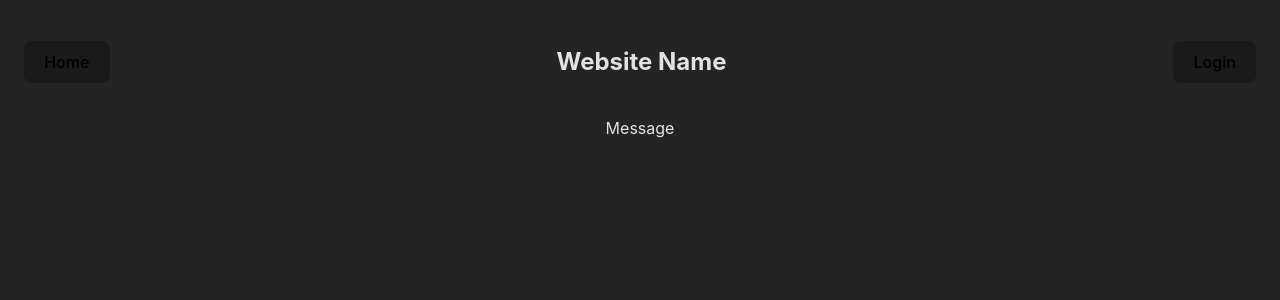
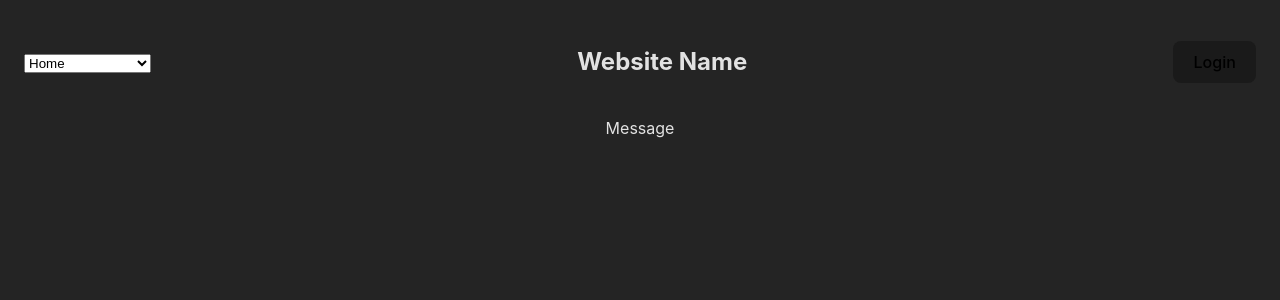
Before and after one commit to carlosm4247/electionsphere, a React (Vite) app in the folder capstone-ui/: page / in a window 1280 px wide. Shown: the top 300 px of the page. Built offline with nearby package versions, Linux system fonts and the light colour scheme.

Commit message:
Created dropdown bar for navigation with options of home and presidential race pages.

```diff
--- a/capstone-ui/src/Components/App/App.jsx
+++ b/capstone-ui/src/Components/App/App.jsx
@@ -20,11 +20,30 @@ export default function App() {
     localStorage.setItem("user", JSON.stringify(user));
   }, [user])
 
-
-
   const handleLogout = () => {
     updateUser(null);
   };
+
+  const [dropdownVal, setDropdownVal] = useState(window.location.pathname);
+
+  const options = [
+
+    { label: 'Home', value: '/' },
+
+    { label: 'Presidential Race', value: '/president' },
+
+  ];
+
+  const handleDropdown = (e) => {
+    e.preventDefault();
+    setDropdownVal(e.target.value);
+  };
+
+  useEffect(() => {
+    if (window.location.pathname !== dropdownVal) {
+      window.location.replace(dropdownVal);
+    }
+  }, [dropdownVal]);
 
   return (
     <div className='app'>
@@ -33,7 +52,11 @@ export default function App() {
           <main>
             <div className="navbar">
               <div className="dropdown">
-                <Link to="/"><button>Home</button></Link>
+                <select value={dropdownVal} onChange={handleDropdown}>
+                  {options.map((option) => (
+                  <option key={option.value} value={option.value}>{option.label}</option>
+                  ))}
+                </select>
               </div>
               <h2 className="title">Website Name</h2>
               <div className='user-info'>
@@ -50,6 +73,7 @@ export default function App() {
             <div className="content">
               <Routes>
                 <Route path='/' element={<p>Message</p>}/>
+                <Route path='/president' element={<p>President</p>}/>
                 <Route path='/login' element={<LoginForm />}/>
                 <Route path='/signup' element={<SignupForm />}/>
               </Routes>
```
